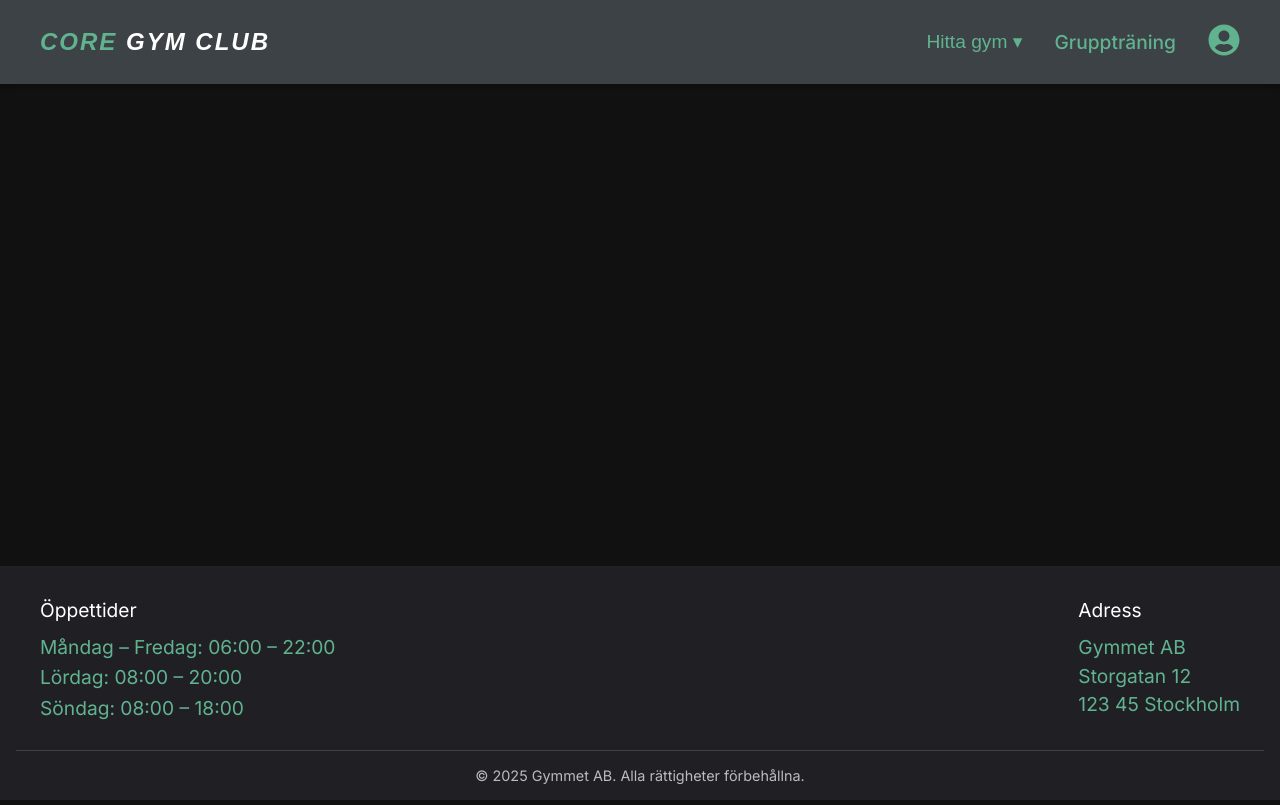
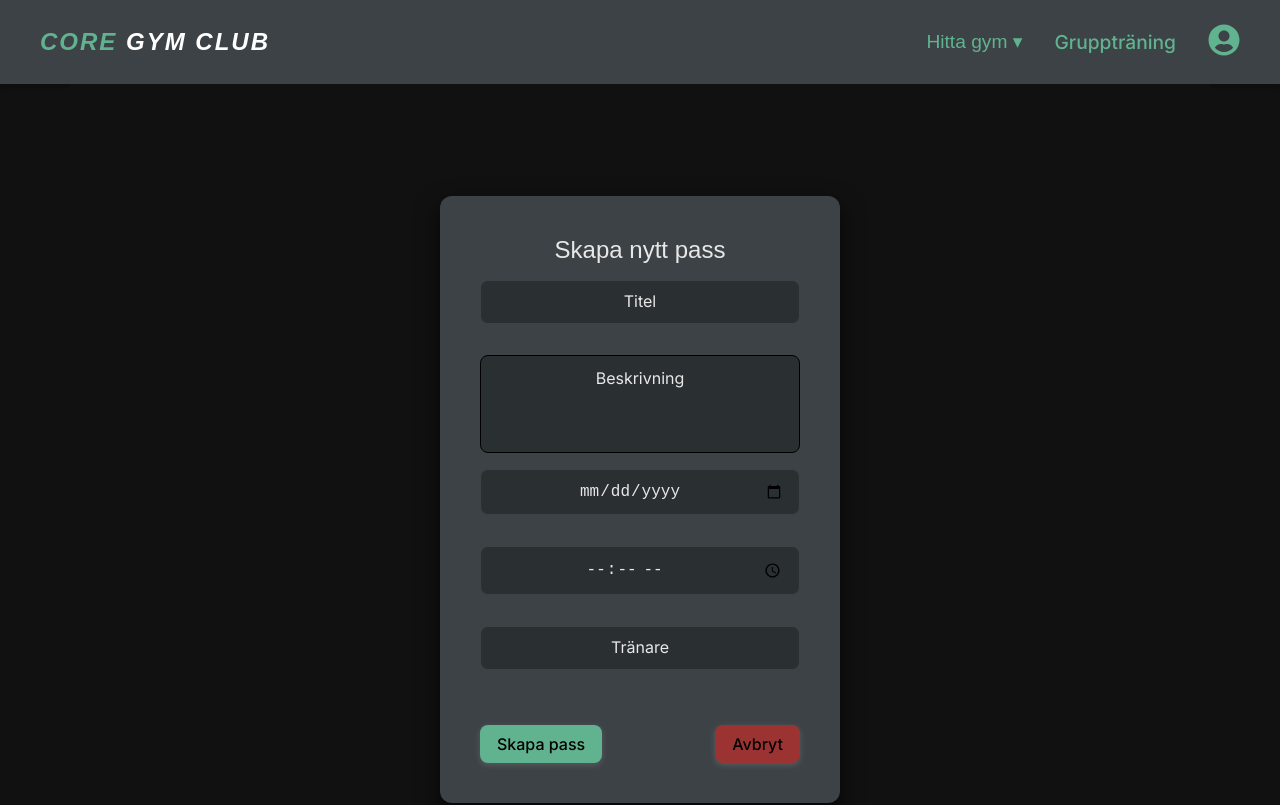
Before and after one commit to grupp14-fab3d32a/frontend, a React (Vite) app: page /createworkoutform in a window 1280 px wide. Shown: the top 805 px of the page. Built offline with nearby package versions, Linux system fonts and the light colour scheme; a web font is replaced by a local one.

Commit message:
Rename workout-related forms and page for clarity.

```diff
--- a/src/App.jsx
+++ b/src/App.jsx
@@ -5,11 +5,11 @@ import './css/app.css'
 import SignUpForm from './components/SignUpForm'
 import SignInForm from './components/SignInForm'
 import { BrowserRouter as Router, Routes, Route } from "react-router-dom"
-import Createform from './components/Createform'
-import Deleteform from './components/Deleteform'
+import CreateWorkoutForm from './components/CreateWorkoutForm'
+import DeleteWorkoutForm from './components/DeleteWorkoutForm'
 import Home from './pages/Home'
 import PassList from './pages/PassList'
-import UpdatePass from './pages/UpdatePass'
+import UpdateWorkout from './pages/UpdateWorkout'
 import UpdateProfile from './pages/UpdateProfile'
 
 
@@ -25,9 +25,9 @@ function App() {
             <Route path="/confirm/:id" element={<Confirm />} />
             <Route path="/signup" element={<SignUpForm />} />
             <Route path="/signin" element={<SignInForm />} />
-            <Route path="/createform" element={<Createform/>} />
-            <Route path="/deleteform" element={<Deleteform/>} />
-            <Route path="/update/:id" element={<UpdatePass />} />
+            <Route path="/createworkoutform" element={<CreateWorkoutForm />} />
+            <Route path="/deleteworkoutform" element={<DeleteWorkoutForm />} />
+            <Route path="/update/:id" element={<UpdateWorkout />} />
             <Route path="/updateProfile" element={<UpdateProfile />} />
           </Routes>
         </main>
--- a/src/components/Createform.jsx
+++ b/src/components/CreateWorkoutForm.jsx
@@ -1,9 +1,9 @@
 import React, { useState } from "react";
 import { useNavigate } from 'react-router-dom';
 import "../css/Confirm.css";
-import "../css/Createform.css";
+import "../css/CreateWorkoutForm.css";
 
-const CreateClass = ({ onClose }) => {
+const CreateWorkout = ({ onClose }) => {
   const navigate = useNavigate();
   const [formData, setFormData] = useState({
     title: '',
@@ -169,4 +169,4 @@ const CreateClass = ({ onClose }) => {
   );
 };
 
-export default CreateClass;
+export default CreateWorkout;
--- a/src/components/Deleteform.jsx
+++ b/src/components/DeleteWorkoutForm.jsx
@@ -1,6 +1,6 @@
 import React, { useState} from "react";
 import "../css/Confirm.css";
-  import "../css/Deleteform.css";
+  import "../css/DeleteWorkoutForm.css";
 
 const CreateClass = () => {
   const [formData, setFormData] = useState({title:'', description:'' });
--- a/src/pages/PassList.jsx
+++ b/src/pages/PassList.jsx
@@ -19,7 +19,7 @@ const PassList = () => {
   return (
     <div className='Passlist'>
       {user?.roles?.includes('Admin') && (
-        <button className='create-button' onClick={() => navigate('/createform')}>
+        <button className='create-button' onClick={() => navigate('/CreateWorkoutForm')}>
           Skapa nytt pass
         </button>
       )}
--- a/src/pages/UpdatePass.jsx
+++ b/src/pages/UpdateWorkout.jsx
@@ -1,8 +1,8 @@
 import React from 'react'
 import { useParams, useNavigate } from "react-router-dom"
-import "../css/UpdatePass.css"
+import "../css/UpdateWorkout.css"
 
-const UpdatePass = () => {
+const UpdateWorkout = () => {
   const { id } = useParams()
   const navigate = useNavigate()
 
@@ -54,4 +54,4 @@ const UpdatePass = () => {
   )
 }
 
-export default UpdatePass
+export default UpdateWorkout;
```
Also changed, not shown: src/css/CreateWorkoutForm.css (renamed from src/css/Createform.css), src/css/DeleteWorkoutForm.css (renamed from src/css/Deleteform.css), src/css/UpdateWorkout.css (renamed from src/css/UpdatePass.css).
